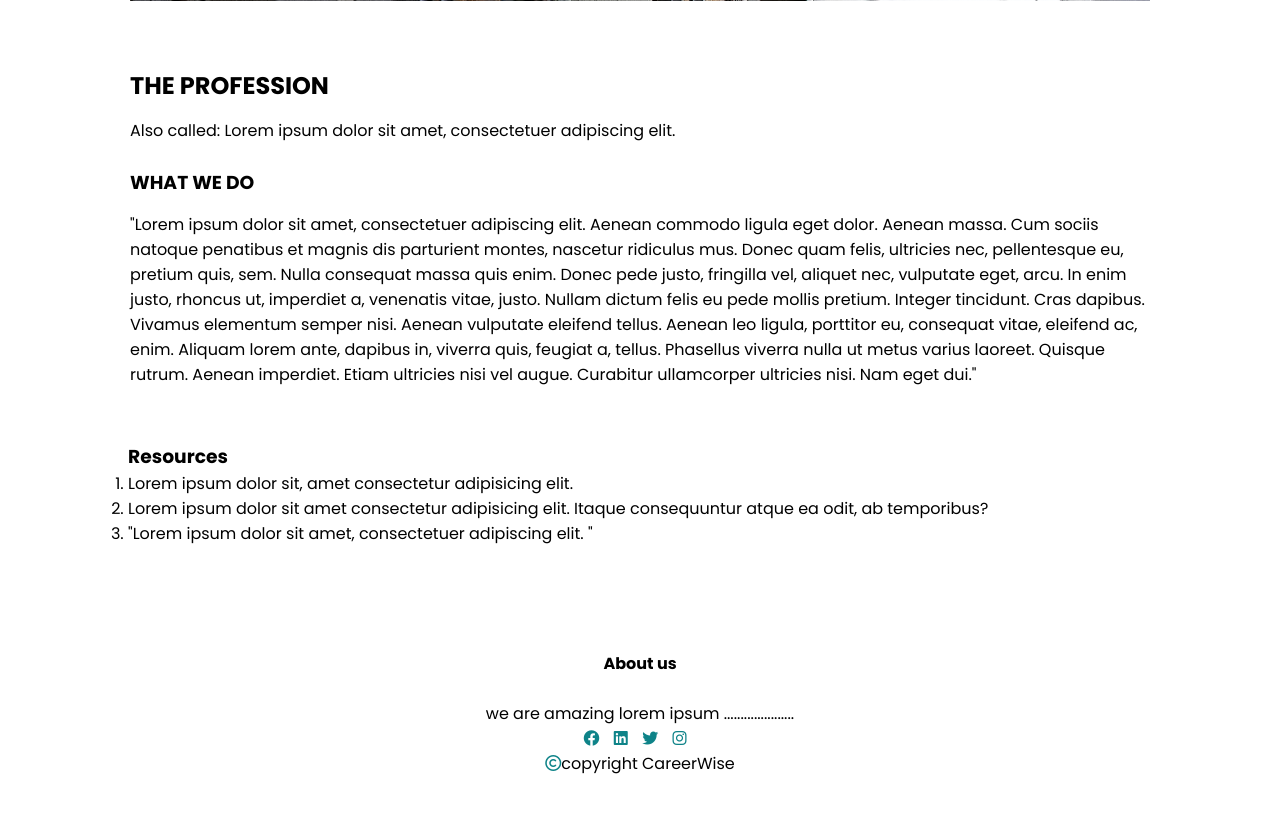
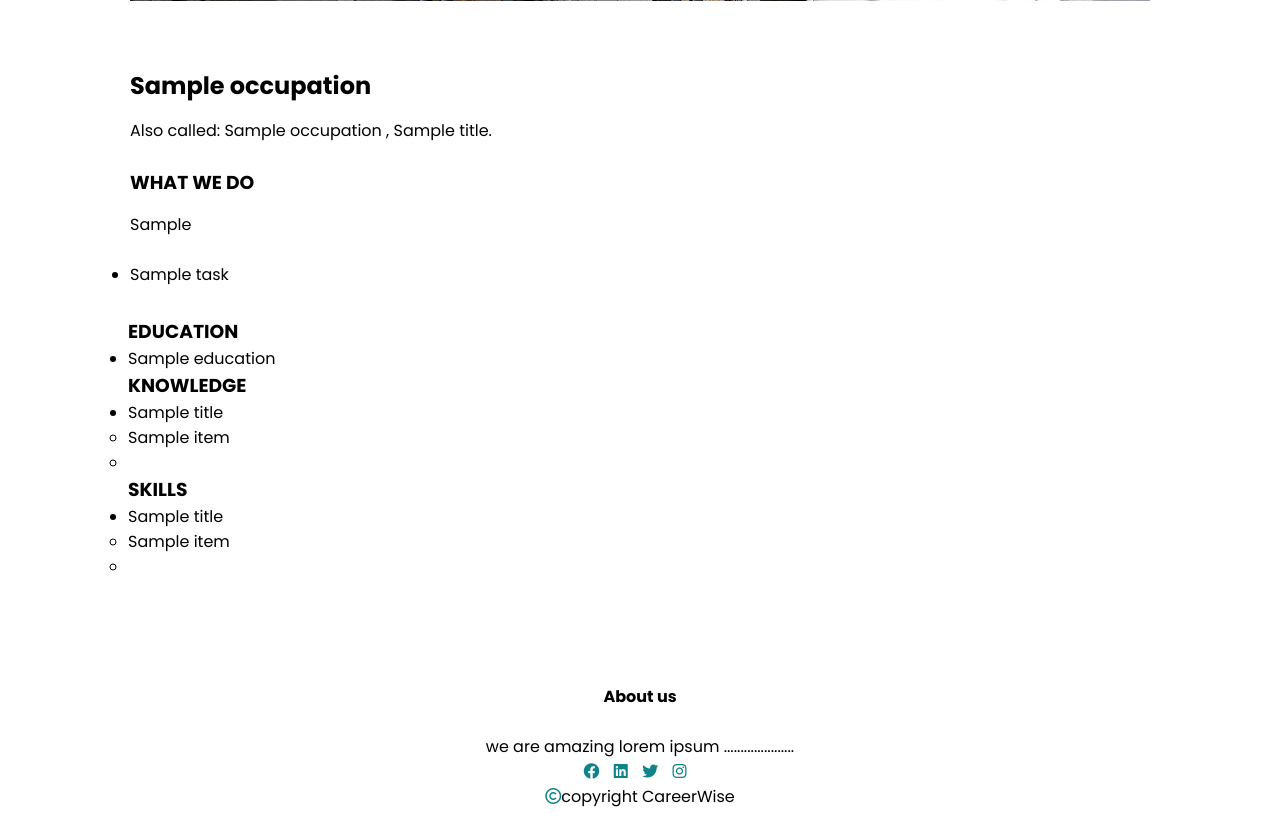
Before and after one commit to osamudiamenojo/career_wise, a Flask app: template templates/eachcareer.html in a window 1280 px wide. Shown: the part 1308-2127 px from the top of the page. Before the commit the page ends 2082 px from the top, so only its background shows below. Run offline with Flask 3, Linux system fonts and the light colour scheme; the template is opened without the code that fills it: most values are stand-ins (such as "Sample title", 1, 10 or a date in 2020).

Commit message:
added extra info to eachcareer

```diff
--- a/app.py
+++ b/app.py
@@ -88,19 +88,44 @@ def index():
 
 @app.route('/search_results', methods=['POST'])
 def search_results():
-    keyword = request.form['keyword']
-    occupation_codes = api.search_occupations(keyword)
-    occupations = []
+    keyword = request.form['yut'] #to be changed
+    occupation_codes = api.search_occupations(keyword)#use better namess
+    # occupations = []
     # for title in occupation_codes:
     #     # occupation = api.get_occupation(code)
     #     occupations.append(title)
 
     return render_template('search_result.html', occupations=occupation_codes)
 
+def extract_resource(occupation):
+  lst =[]
+  for items in occupation['resources']['resource']:
+    lst.append(items['title'])
+  return lst
+
 @app.route('/occupation/<code>')
 def occupation_details(code):
     occupation = api.get_occupation(code)
-    return render_template('occupation_details.html', occupation=occupation)
+    # resources = occupation['resources']['resource']
+    extra = extract_resource(occupation)
+    log_report(extra)
+    if 'Education' in extra:
+      education_info = api.get_extra_info(code,'education')
+      education = education_info['education_usually_needed']['category']
+
+    if 'Knowledge' in extra:
+      knowledge_info = api.get_extra_info(code,'knowledge')
+      knowledge = knowledge_info['group']
+    if 'Skills' in extra:
+      skill_info = api.get_extra_info(code,'skills')
+      skills = skill_info['group']
+    # if 'personality' in extra:
+    #   log_report(api.get_extra_info('personality'))
+
+    return render_template('eachcareer.html', occupation=occupation,education=education,knowledge=knowledge,skills=skills)
+
+
+
 
 @app.route("/search", methods=["GET", "POST"])
 def search():
--- a/templates/careers.html
+++ b/templates/careers.html
@@ -34,7 +34,7 @@
     </section>
     <!-- SEARCH BAR -->
     <div class="container">
-        <form action="" class="search-bar">
+        <form action="{{url_for('search_results')}}" class="search-bar" method='post'>
             <input type="text" placeholder="Search any career" name="yut">
             <button type="submit"><i class="fa-solid fa-magnifying-glass " style="color: #0e8388;"></i></button>
         </form>
--- a/templates/eachcareer.html
+++ b/templates/eachcareer.html
@@ -29,7 +29,7 @@
             <i class="fa fa-bars" onclick="showMenu()"></i>
         </nav>
 
-        <h1>THE PROFESSION</h1>
+        <h1>{{ occupation.title }}</h1>
 
     </section>
     <!-- SEARCH BAR -->
@@ -49,25 +49,62 @@
             </div>
 
             <div class="acol">
-                <h1>THE PROFESSION</h1>
-                <p>Also called: Lorem ipsum dolor sit amet, consectetuer adipiscing elit.</p>
+                <h1>{{ occupation.title }}</h1>
+                <p>Also called: {{occupation.title}} {%for title in occupation.also_called.title%}, {{title}}{%endfor%}.</p>
                 <h3>WHAT WE DO </h3>
-                <p>"Lorem ipsum dolor sit amet, consectetuer adipiscing elit. Aenean commodo ligula eget dolor. Aenean massa. Cum sociis natoque penatibus et magnis dis parturient montes, nascetur ridiculus mus. Donec quam felis, ultricies nec, pellentesque eu, pretium quis, sem. Nulla consequat massa quis enim. Donec pede justo, fringilla vel, aliquet nec, vulputate eget, arcu. In enim justo, rhoncus ut, imperdiet a, venenatis vitae, justo. Nullam dictum felis eu pede mollis pretium. Integer tincidunt. Cras dapibus. Vivamus elementum semper nisi. Aenean vulputate eleifend tellus. Aenean leo ligula, porttitor eu, consequat vitae, eleifend ac, enim. Aliquam lorem ante, dapibus in, viverra quis, feugiat a, tellus. Phasellus viverra nulla ut metus varius laoreet. Quisque rutrum. Aenean imperdiet. Etiam ultricies nisi vel augue. Curabitur ullamcorper ultricies nisi. Nam eget dui."</p>
+                <p>{{ occupation.what_they_do}} </p>
+                <ul>
+                {%for items in occupation.on_the_job.task%}
+
+                    <li>{{items}}</li>
+                {%endfor%}
+
+                </ul>
             </div>
         </div>
 
         <div class="row3">
-            <h3>Resources</h3>
-            <ol>
-                <li>Lorem ipsum dolor sit, amet consectetur adipisicing elit.</li>
-                <li>Lorem ipsum dolor sit amet consectetur adipisicing elit. Itaque consequuntur atque ea odit, ab temporibus? </li>
-                <li>"Lorem ipsum dolor sit amet, consectetuer adipiscing elit. "</li>
-            </ol>
+            <h3>EDUCATION</h3>
+            <ul>
+            {%for items in education %}
+
+                <li>{{items}} </li>
+
+            {%endfor%}
+            </ul>
+
+        </div>
+        <div class="row3">
+            <h3>KNOWLEDGE</h3>
+            <ul>
+            {%for items in knowledge%}
+
+                <li>{{items.title.name}} </li>
+                <ul>
+                {%for item in items.element%}
+                    <li> {{item.name}} <li>
+                {%endfor%}
+                </ul>
+            {%endfor%}
+            </ul>
+
+        </div>
+        <div class="row3">
+            <h3>SKILLS</h3>
+            <ul>
+            {%for items in skills%}
+
+                <li>{{items.title.name}} </li>
+                <ul>
+                {%for item in items.element%}
+                    <li> {{item.name}} <li>
+                        {%endfor%}
+                </ul>
+            {%endfor%}
+            </ul>
         </div>
 
     </section>
-
-
 
     <!-- footer -->
     <section class="footer">
```
Also changed, not shown: onet_api.py (+11 -4 lines), report.txt (+7 -21 lines), templates/search.html (deleted, +0 -16 lines).
